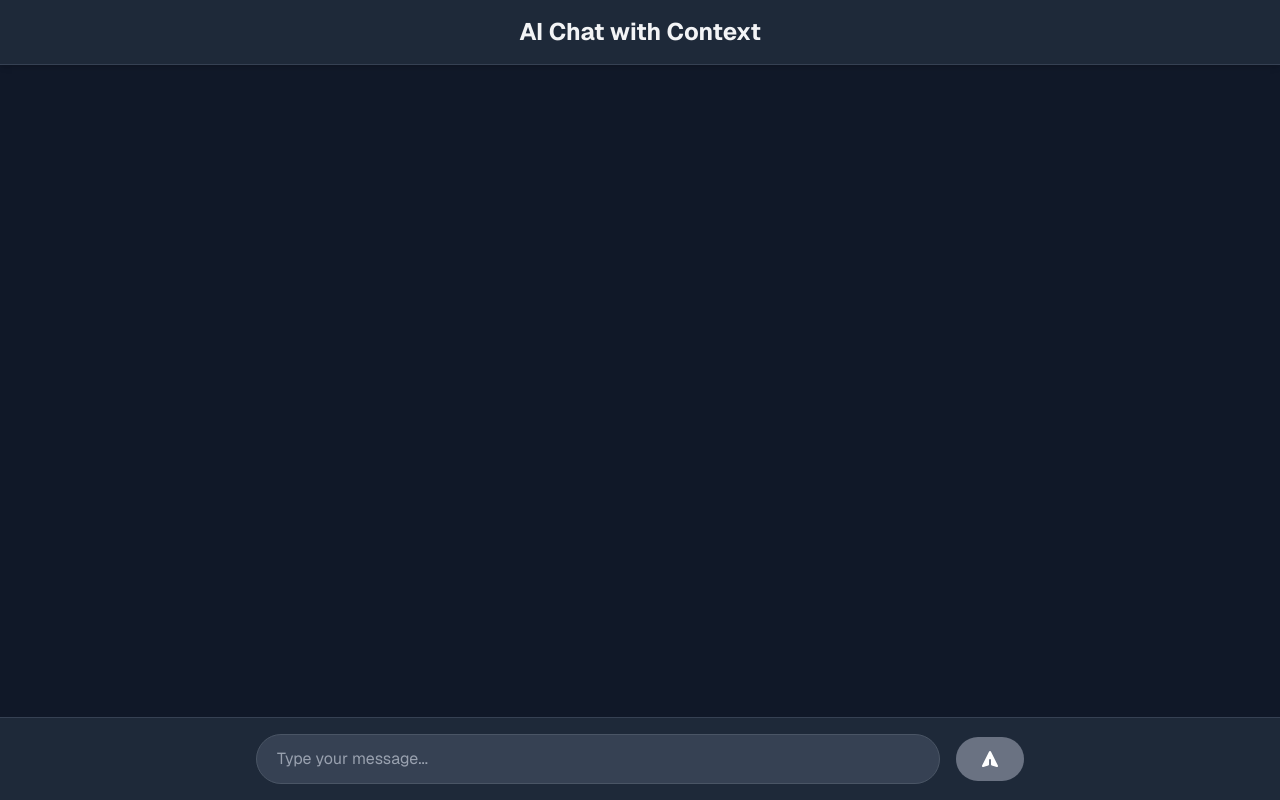
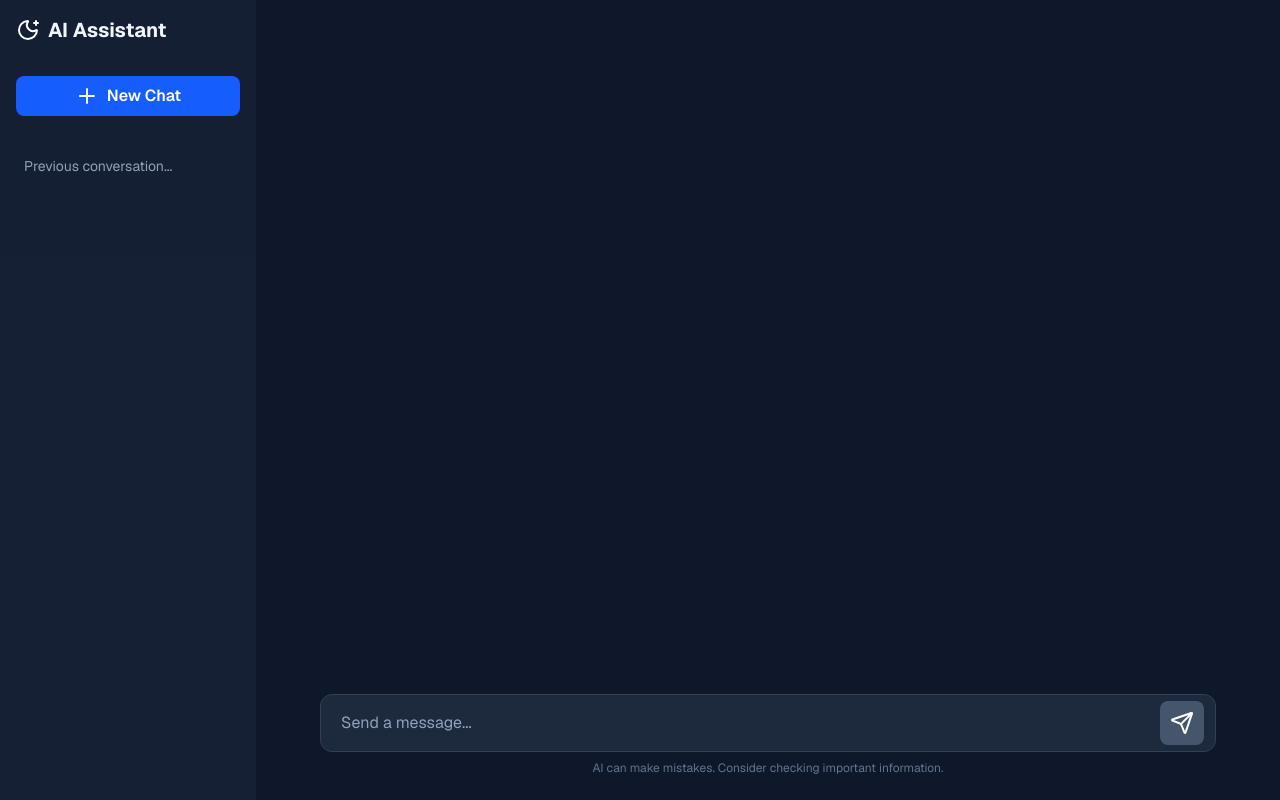
Before and after one commit to ghstx9/geminiwrapper, a Next.js app: page / in a window 1280 px wide. Built offline with nearby package versions, Linux system fonts and the light colour scheme.

Commit message:
refined frontend

```diff
--- a/package.json
+++ b/package.json
@@ -10,6 +10,7 @@
   },
   "dependencies": {
     "@google/generative-ai": "^0.24.1",
+    "lucide-react": "^0.525.0",
     "next": "15.3.4",
     "react": "^19.0.0",
     "react-dom": "^19.0.0"
--- a/src/app/page.tsx
+++ b/src/app/page.tsx
@@ -2,14 +2,13 @@
 'use client';
 
 import { useState, FormEvent, useEffect, useRef } from 'react';
+import { Send, User, MoonStar, Plus } from 'lucide-react';
 
-// Define the structure of a message object for the UI
 interface Message {
   text: string;
   isUser: boolean;
 }
 
-// Define the structure for the API history
 interface HistoryPart {
     text: string;
 }
@@ -26,25 +25,28 @@ export default function ChatPage() {
   const [error, setError] = useState<string | null>(null);
   const messagesEndRef = useRef<HTMLDivElement>(null);
 
-  // Function to scroll to the bottom of the chat
   const scrollToBottom = () => {
     messagesEndRef.current?.scrollIntoView({ behavior: "smooth" });
   };
 
+  // Removed the useEffect that added the initial AI welcome message.
+
   useEffect(() => {
     scrollToBottom();
-  }, [messages]);
+  }, [messages, isLoading]);
 
 
-  // Handle form submission
   const handleSubmit = async (e: FormEvent<HTMLFormElement>) => {
     e.preventDefault();
-    if (!input.trim()) return;
+    if (!input.trim() || isLoading) return;
 
     const userMessage: Message = { text: input, isUser: true };
-    setMessages((prev) => [...prev, userMessage]);
+    // The full history including the new user message is prepared here
+    const updatedMessages = [...messages, userMessage];
 
-    // Format the current messages into the history format expected by the API
+    setMessages(updatedMessages);
+
+    // The history sent to the API is now created from all messages.
     const history: HistoryItem[] = messages.map(msg => ({
             role: msg.isUser ? 'user' : 'model',
             parts: [{ text: msg.text }]
@@ -55,7 +57,7 @@ export default function ChatPage() {
     setInput('');
 
     try {
-      // Send the user's message and the history to our API endpoint
+      // We send the current input as `message` and the previous messages as `history`
       const response = await fetch('/api/chat', {
         method: 'POST',
         headers: { 'Content-Type': 'application/json' },
@@ -69,49 +71,62 @@ export default function ChatPage() {
 
       const data = await response.json();
 
-      // Add the AI's response to the chat
       const aiMessage: Message = { text: data.response, isUser: false };
       setMessages((prev) => [...prev, aiMessage]);
 
     } catch (err) {
       const errorMessage = err instanceof Error ? err.message : 'An unknown error occurred.';
       setError(errorMessage);
+       // Also display error as a message in the chat
+      setMessages((prev) => [...prev, { text: `Error: ${errorMessage}`, isUser: false }]);
     } finally {
       setIsLoading(false);
     }
   };
 
   return (
-    <div className="flex flex-col h-screen bg-gray-900 text-white font-sans">
-      <header className="bg-gray-800 p-4 shadow-md border-b border-gray-700">
-        <h1 className="text-2xl font-bold text-center text-gray-100">AI Chat with Context</h1>
-      </header>
+    <div className="flex h-screen bg-slate-900 text-white font-sans">
+      {/* Sidebar */}
+      <aside className="w-64 bg-slate-800/50 p-4 hidden md:flex flex-col">
+        <div className="flex items-center gap-2 mb-8">
+            <MoonStar className="h-6 w-6" />
+            <h1 className="text-xl font-bold text-slate-100">AI Assistant</h1>
+        </div>
+        <button className="flex items-center justify-center gap-2 w-full bg-blue-600 hover:bg-blue-700 text-white font-semibold py-2 px-4 rounded-lg transition-colors duration-200">
+            <Plus className="h-6 w-6" />
+            New Chat
+        </button>
+        <div className="flex-1 mt-8 space-y-2">
+            {/* Placeholder for chat history */}
+            <div className="text-slate-400 text-sm p-2 rounded-lg hover:bg-slate-700/50 cursor-pointer">Previous conversation...</div>
+        </div>
+      </aside>
 
+      {/* Main Chat Area */}
+      <div className="flex-1 flex flex-col">
         <main className="flex-1 overflow-y-auto p-4 md:p-6">
-        <div className="max-w-3xl mx-auto space-y-6">
+          <div className="max-w-4xl mx-auto space-y-8">
             {messages.map((msg, index) => (
-            <div key={index} className={`flex items-start gap-4 ${msg.isUser ? 'justify-end' : 'justify-start'}`}>
-              <div className={`rounded-2xl p-4 max-w-lg ${msg.isUser ? 'bg-blue-600 rounded-br-none' : 'bg-gray-700 rounded-bl-none'}`}>
+              <div key={index} className={`flex items-start gap-4`}>
+                <div className={`flex-shrink-0 h-10 w-10 rounded-full flex items-center justify-center ${msg.isUser ? 'bg-blue-500' : 'bg-slate-700'}`}>
+                    {msg.isUser ? <User className="h-6 w-6" /> : <MoonStar className="h-6 w-6" />}
+                </div>
+                <div className={`rounded-2xl p-4 max-w-2xl text-slate-100 ${msg.isUser ? 'bg-slate-800' : 'bg-slate-700/80'}`}>
                   <p className="whitespace-pre-wrap">{msg.text}</p>
                 </div>
               </div>
             ))}
             {isLoading && (
-            <div className="flex justify-start gap-4">
-              <div className="rounded-2xl p-4 max-w-lg bg-gray-700">
-                <div className="flex items-center space-x-2">
-                  <div className="w-2 h-2 bg-gray-400 rounded-full animate-pulse"></div>
-                  <div className="w-2 h-2 bg-gray-400 rounded-full animate-pulse [animation-delay:0.2s]"></div>
-                  <div className="w-2 h-2 bg-gray-400 rounded-full animate-pulse [animation-delay:0.4s]"></div>
+              <div className="flex items-start gap-4">
+                <div className="flex-shrink-0 h-10 w-10 rounded-full bg-slate-700 flex items-center justify-center">
+                    <MoonStar className="h-6 w-6" />
                 </div>
+                <div className="rounded-2xl p-4 max-w-lg bg-slate-700/80">
+                  <div className="flex items-center justify-center space-x-1">
+                    <div className="w-2 h-2 bg-slate-400 rounded-full animate-pulse"></div>
+                    <div className="w-2 h-2 bg-slate-400 rounded-full animate-pulse [animation-delay:0.2s]"></div>
+                    <div className="w-2 h-2 bg-slate-400 rounded-full animate-pulse [animation-delay:0.4s]"></div>
                   </div>
-            </div>
-          )}
-           {error && (
-            <div className="flex justify-center">
-                <div className="rounded-2xl p-4 max-w-lg bg-red-900/50 border border-red-500 text-red-300">
-                    <p className="font-bold mb-2">An Error Occurred</p>
-                    <p className="whitespace-pre-wrap text-sm">{error}</p>
                 </div>
               </div>
             )}
@@ -119,29 +134,32 @@ export default function ChatPage() {
           </div>
         </main>
 
-      <footer className="bg-gray-800 border-t border-gray-700 p-4">
-        <div className="max-w-3xl mx-auto">
-          <form onSubmit={handleSubmit} className="flex items-center gap-4">
+        <footer className="p-4 md:p-6">
+          <div className="max-w-4xl mx-auto">
+            <form onSubmit={handleSubmit} className="relative">
               <input
                 type="text"
                 value={input}
                 onChange={(e) => setInput(e.target.value)}
-              placeholder="Type your message..."
-              className="flex-1 bg-gray-700 border border-gray-600 rounded-full py-3 px-5 text-white placeholder-gray-400 focus:outline-none focus:ring-2 focus:ring-blue-500 transition duration-200"
+                placeholder="Send a message..."
+                className="w-full bg-slate-800 border border-slate-700 rounded-xl py-4 pl-5 pr-14 text-white placeholder-slate-400 focus:outline-none focus:ring-2 focus:ring-blue-500/50 transition duration-200"
                 disabled={isLoading}
               />
               <button
                 type="submit"
-              className="bg-blue-600 hover:bg-blue-700 text-white font-bold py-3 px-6 rounded-full disabled:bg-gray-500 disabled:cursor-not-allowed transition duration-200 flex items-center"
+                className="absolute right-3 top-1/2 -translate-y-1/2 bg-blue-600 hover:bg-blue-700 disabled:bg-slate-600 disabled:cursor-not-allowed text-white font-bold p-2.5 rounded-lg transition duration-200 flex items-center justify-center"
                 disabled={isLoading || !input.trim()}
+                aria-label="Send message"
               >
-              <svg xmlns="http://www.w3.org/2000/svg" className="h-5 w-5" viewBox="0 0 20 20" fill="currentColor">
-                <path d="M10.894 2.553a1 1 0 00-1.788 0l-7 14a1 1 0 001.169 1.409l5-1.429A1 1 0 009 15.571V11a1 1 0 112 0v4.571a1 1 0 00.725.962l5 1.428a1 1 0 001.17-1.408l-7-14z" />
-              </svg>
+                <Send className="h-6 w-6" />
               </button>
             </form>
+            <p className="text-xs text-center text-slate-500 mt-2">
+                AI can make mistakes. Consider checking important information.
+            </p>
           </div>
         </footer>
       </div>
+    </div>
   );
 }
```
Also changed, not shown: 1 other file (tests, documents, lock files or other folders). Lines whose indentation alone changed are shown as unchanged.
